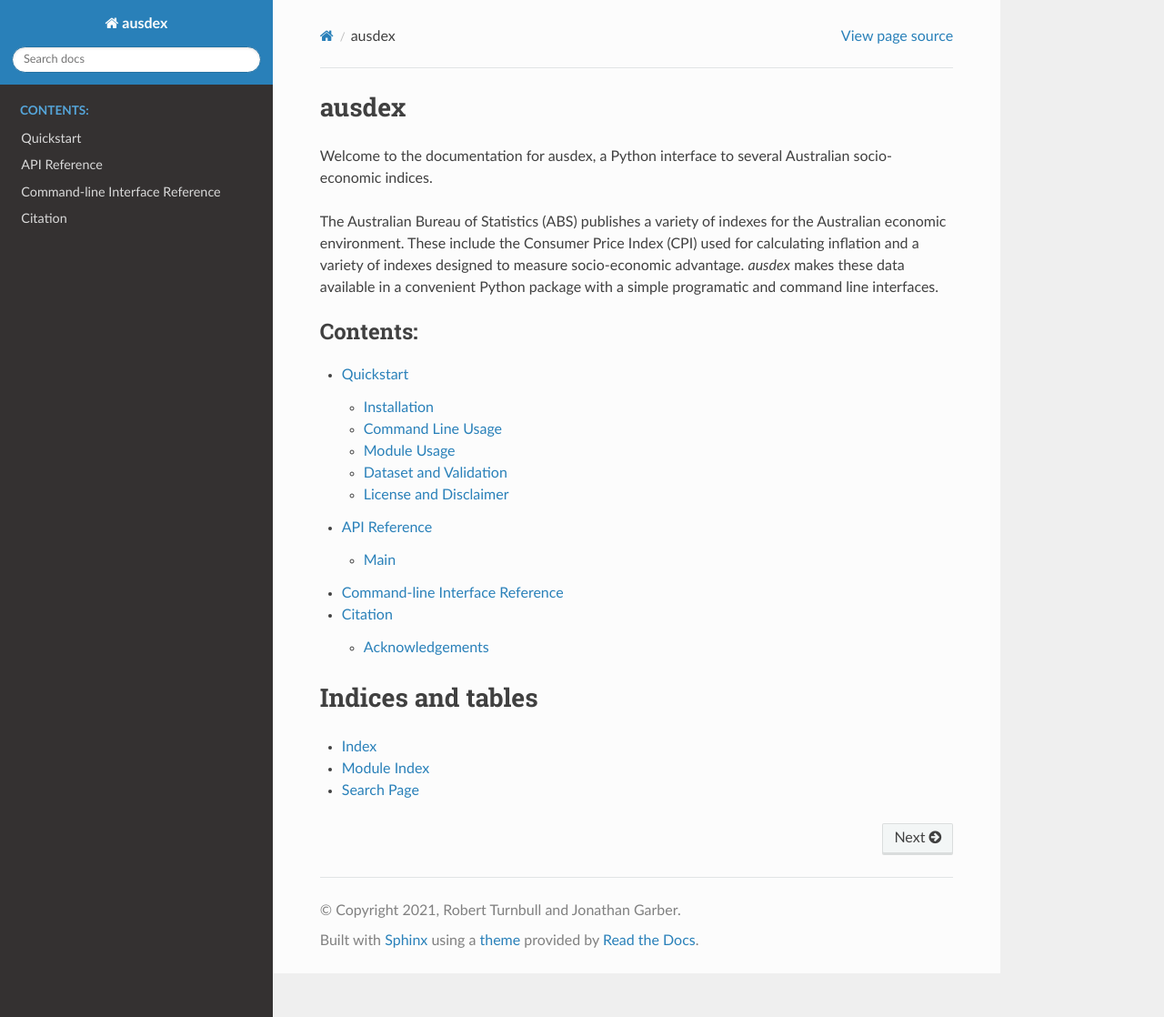
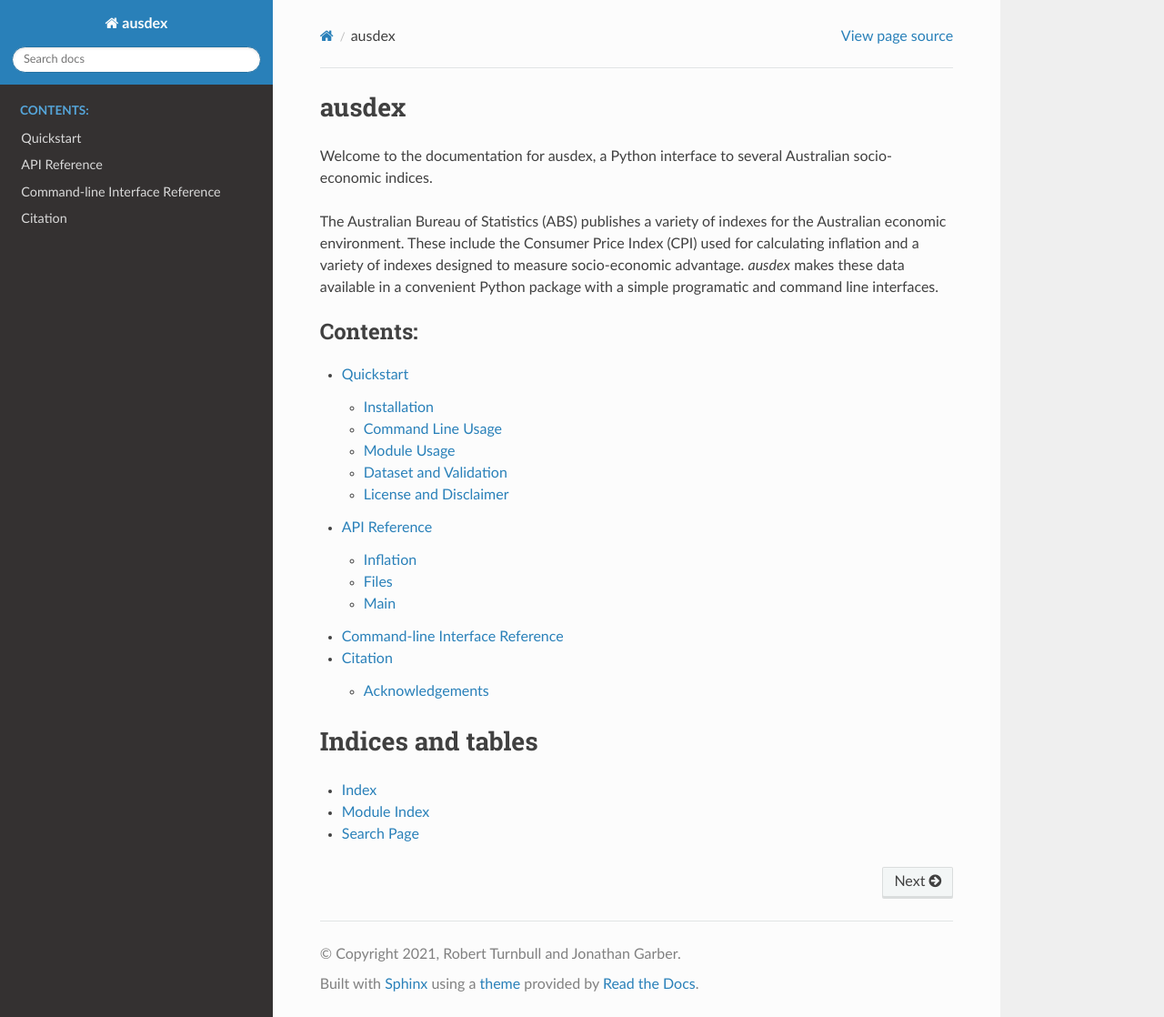
Before and after one commit to rbturnbull/ausdex, a Sphinx documentation site: the page built from docs/index.rst, in a window 1280 px wide and 1118 px high. Shown: the whole window at 91% size. Built offline with Sphinx 7.4.7 and the Read the Docs theme 2.0.0, drawn with Linux system fonts in a browser that asks for light colours; pages that are not in the unit, such as notebooks, are missing from menus.

Commit message:
:abc: adding in API reference for downloading files

```diff
--- a/docs/reference.rst
+++ b/docs/reference.rst
@@ -2,7 +2,16 @@
 API Reference
 =======================
 
+Inflation
+======================
+
 .. automodule:: ausdex.inflation
+   :members:
+
+Files
+======================
+
+.. automodule:: ausdex.files
    :members:
 
 Main
```
